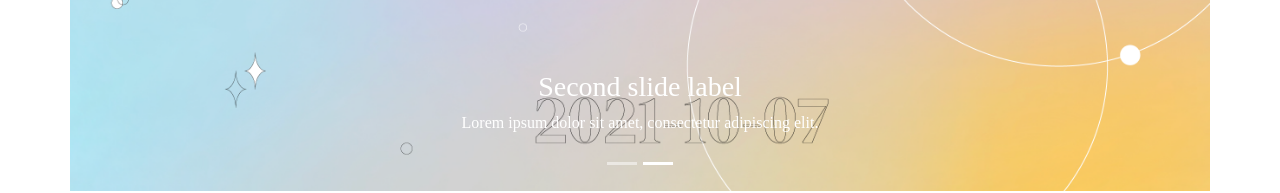
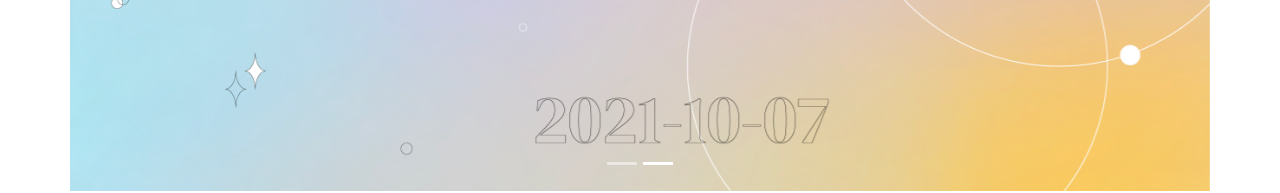
Before and after one commit to Sookmyung-APPS/Sookmyung-APPS.github.io, a React (Create React App) app: page / in a window 1280 px wide. Shown: the part 469-662 px from the top of the page. Built offline with nearby package versions, Linux system fonts and the light colour scheme; a web font is replaced by a local one.

Commit message:
packjson 수정

```diff
--- a/package.json
+++ b/package.json
@@ -1,4 +1,5 @@
 {
+  "homepage": "https://sookmyung-apps.github.io/",
   "name": "apps_homepage",
   "version": "0.1.0",
   "private": true,
@@ -7,6 +8,7 @@
     "@testing-library/react": "^11.2.7",
     "@testing-library/user-event": "^12.8.3",
     "bootstrap": "^5.1.1",
+    "gh-pages": "^3.2.3",
     "react": "^17.0.2",
     "react-bootstrap": "^2.0.0-beta.6",
     "react-dom": "^17.0.2",
@@ -19,7 +21,9 @@
     "start": "react-scripts start",
     "build": "react-scripts build",
     "test": "react-scripts test",
-    "eject": "react-scripts eject"
+    "eject": "react-scripts eject",
+    "predeply": "npm run build",
+    "deploy": "gh-pages -d build"
   },
   "eslintConfig": {
     "extends": [
--- a/src/Components/ImageMenu.js
+++ b/src/Components/ImageMenu.js
@@ -11,8 +11,8 @@ function ImageMenu() {
           alt="First slide"
         />
         <Carousel.Caption>
-          <h3>First slide label</h3>
-          <p>Nulla vitae elit libero, a pharetra augue mollis interdum.</p>
+          {/* <h3>First slide label</h3>
+          <p>Nulla vitae elit libero, a pharetra augue mollis interdum.</p> */}
         </Carousel.Caption>
       </Carousel.Item>
       <Carousel.Item>
@@ -23,8 +23,8 @@ function ImageMenu() {
         />
 
         <Carousel.Caption>
-          <h3>Second slide label</h3>
-          <p>Lorem ipsum dolor sit amet, consectetur adipiscing elit.</p>
+          {/* <h3>Second slide label</h3>
+          <p>Lorem ipsum dolor sit amet, consectetur adipiscing elit.</p> */}
         </Carousel.Caption>
       </Carousel.Item>
     </Carousel>
```
Also changed, not shown: 1 other file (tests, documents, lock files or other folders).
